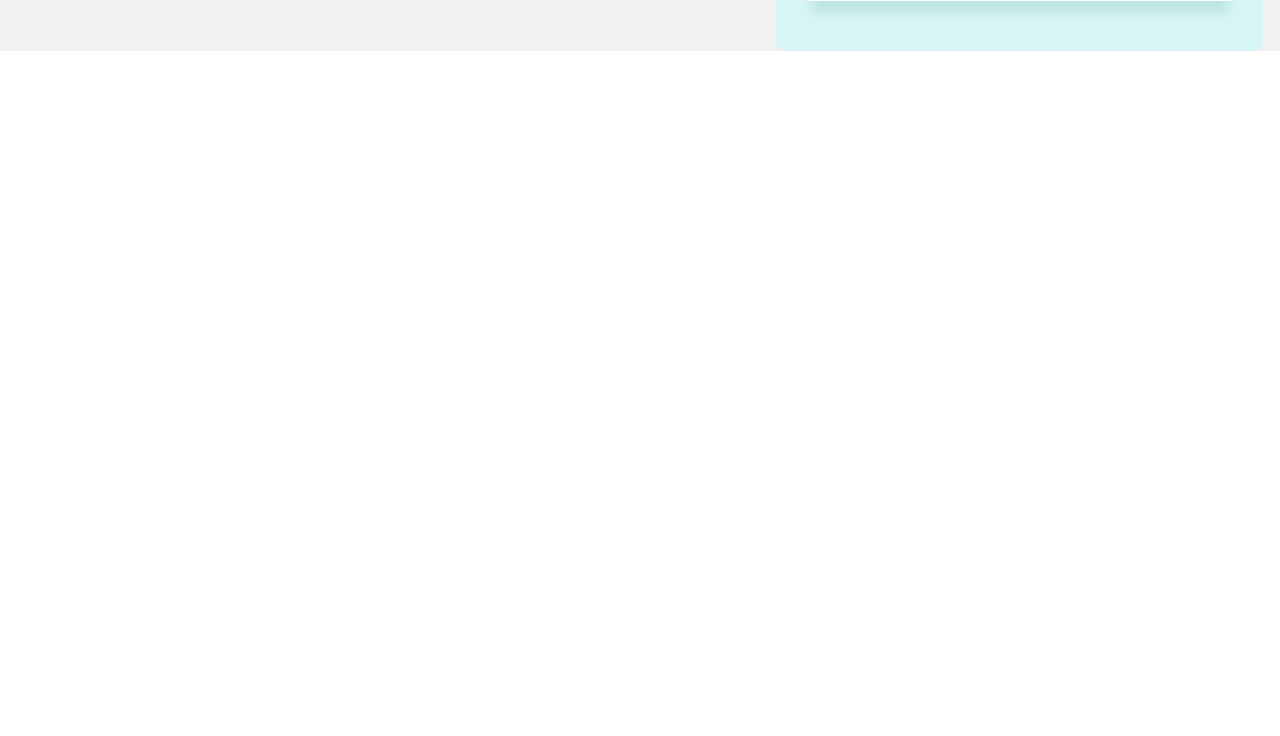
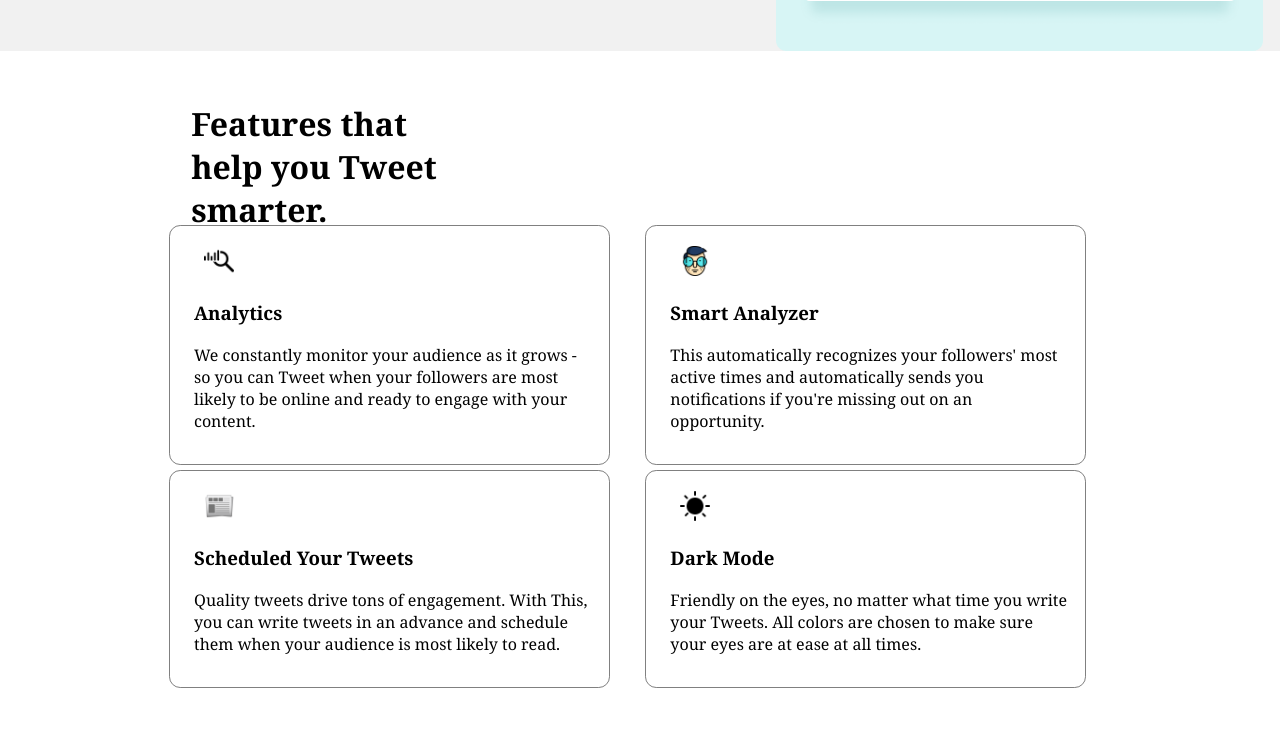
Before and after one commit to Sonmung/landing-page-1, a plain HTML site: page index.html in a window 1280 px wide. Shown: the part 758-1494 px from the top of the page. Before the commit the page ends 809 px from the top, so only its background shows below. Drawn offline with Linux system fonts and the light colour scheme.

Commit message:
added section-2 and its assets

```diff
--- a/index.html
+++ b/index.html
@@ -66,5 +66,31 @@
             </div>
         </div>
     </div>
+    <div class="section-2">
+        <div>
+            <h1>Features that help you Tweet smarter.</h1>
+        </div>
+        <div>
+            <img src="/Assets/analytic.png">
+            <h3>Analytics</h3>
+            We constantly monitor your audience as it grows - so you can Tweet when your followers are most likely to be online
+            and ready to engage with your content.
+        </div>
+        <div>
+            <img src="/Assets/smart.png">
+            <h3>Smart Analyzer</h3>
+            This automatically recognizes your followers' most active times and automatically sends you notifications if you're missing out on an opportunity.
+        </div>
+        <div>
+            <img src="/Assets/schedule.png">
+            <h3>Scheduled Your Tweets</h3>
+            Quality tweets drive tons of engagement. With This, you can write tweets in an advance and schedule them when your audience is most likely to read.
+        </div>
+        <div>
+            <img src="/Assets/dark.png">
+            <h3>Dark Mode</h3>
+            Friendly on the eyes, no matter what time you write your Tweets. All colors are chosen to make sure your eyes are at ease at all times.
+        </div>
+    </div>
 </body>
 </html>
--- a/style.css
+++ b/style.css
@@ -177,3 +177,46 @@ body{
     color: rgba(16, 7, 138, 0.7);
     font-weight: bold;
 }
+
+.section-2{
+    display: grid;
+    grid-template-columns: 1fr 1fr;
+    grid-template-rows: 100px 200px 200px;
+    justify-items: center;
+    align-items: center;
+    padding-top: 60px;
+    padding-bottom: 60px;
+    gap: 34px;
+}
+.section-2 div{
+    padding: 10px;
+    border: 1px solid grey;
+    width: 64%;
+    padding-bottom: 2rem;
+    padding-left: 1.5rem;
+    padding-right: 1rem;
+    border-radius: 0.7rem;
+}
+.section-2 img{
+    height: 30px;
+    padding-top: 10px;
+    padding-left: 10px;
+}
+.section-2 div:nth-child(1){
+    grid-row: 1/2;
+    grid-column: 1/3;
+    width: 30%;
+    border: none;
+    padding-right: 42%;
+    padding-bottom: 0%;
+    margin-bottom: 0%;
+}
+.section-2 div:nth-child(even){
+    margin-left: 25%;
+}
+.section-2 div:nth-child(3){
+    margin-right: 33%;
+}
+.section-2 div:nth-child(5){
+    margin-right: 33%;
+}
```
Also changed, not shown: Assets/analytic.png (added), Assets/dark.png (added), Assets/schedule.png (added), Assets/smart.png (added).
